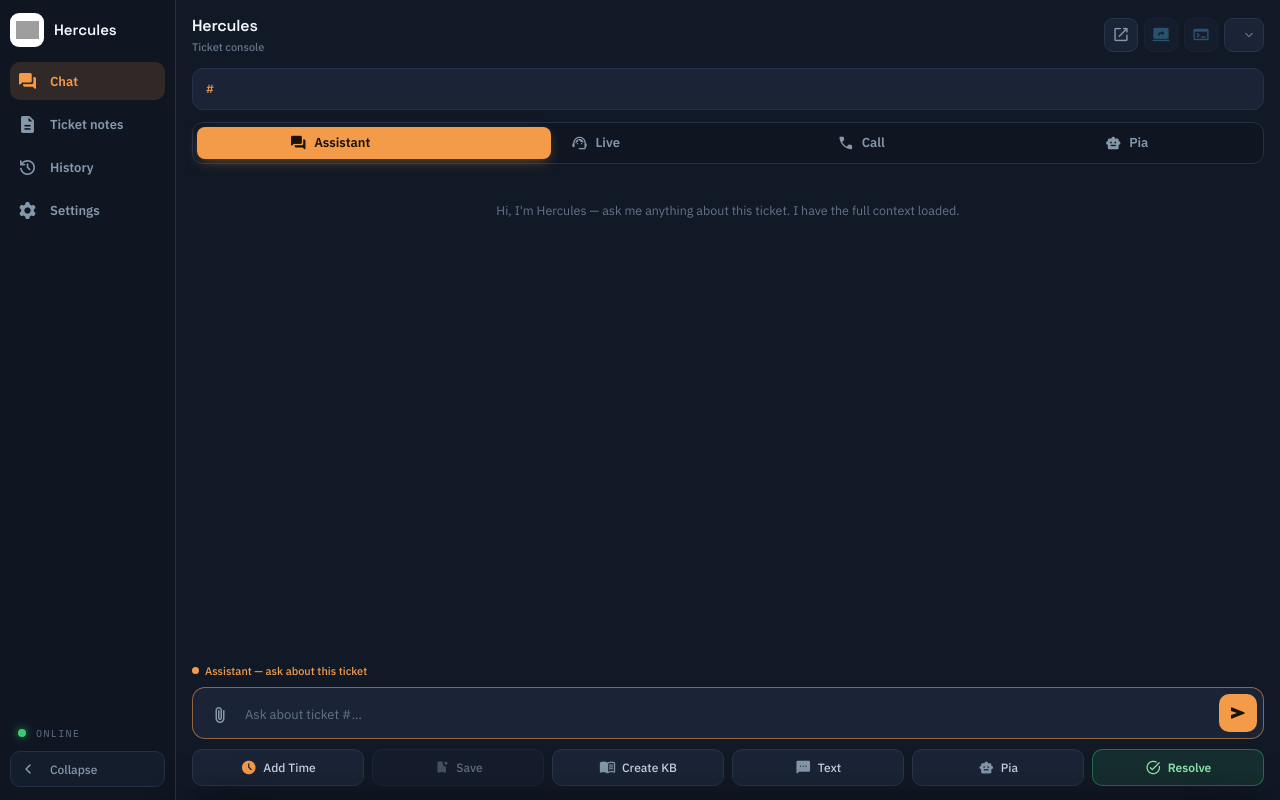
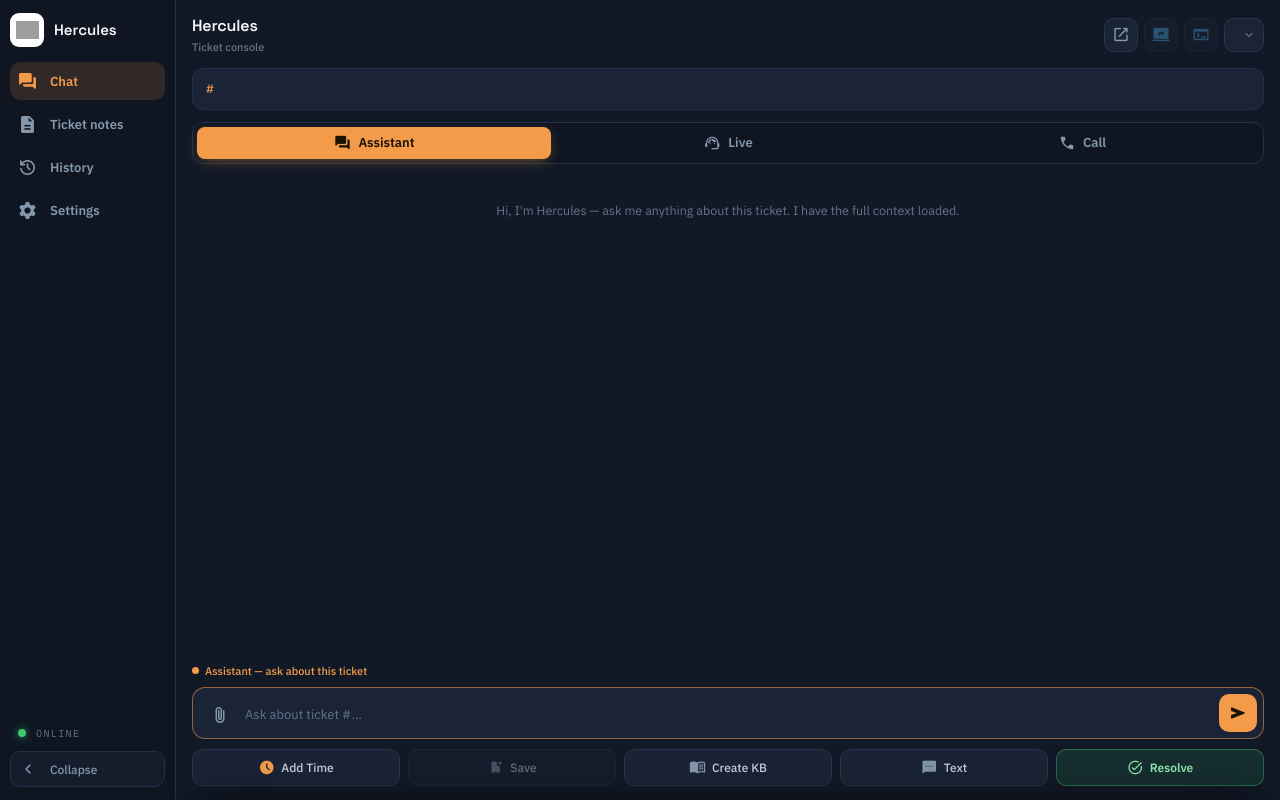
Before and after one commit to NationalTechnologyManagement/CW_AIChat_POD, a Python web app: template templates/pod.html in a window 1280 px wide. Run offline with Jinja, Linux system fonts and the light colour scheme; the template is opened without the code that fills it, so the values that code supplies are empty; grey boxes are pictures that could not be loaded.

Commit message:
Pod: hide the Pia tab for clients not in Pia; drop the Pia action button
The hidden attribute on the tab lost to .mode-tab's display:flex, so the tab
showed for every client. Add the rule that honours it. The Pia action-row
button was crowding the row and the tab covers it.

Co-Authored-By: Claude Fable 5.1 <noreply@anthropic.com>

```diff
--- a/templates/pod.html
+++ b/templates/pod.html
@@ -152,6 +152,7 @@
         body.pia-enabled .mode-pill .indicator{width:calc((100% - 8px) / 4);}
         body.pia-mode .mode-pill .indicator{transform:translateX(300%);}
         .mode-tab{position:relative;z-index:2;flex:1;min-width:0;white-space:nowrap;border:none;background:none;cursor:pointer;font-family:'IBM Plex Sans',sans-serif;font-size:13px;font-weight:600;color:var(--icon);display:flex;align-items:center;justify-content:center;gap:7px;transition:color .2s;}
+        .mode-tab[hidden]{display:none;}
         .mode-tab .i{font-size:18px;}
         .mode-tab.active{color:var(--accent-text);}
         /* Three tabs in a narrow CW pod: shrink, then fall back to icons only. */
@@ -560,9 +561,7 @@
                             <button class="act time" id="addTimeBtn"><span class="i">schedule</span>Add Time</button>
                             <button class="act" id="saveBtn" disabled><span class="i">bookmark_add</span>Save</button>
                             <button class="act" id="kbBtn" title="Write this fix up as a Hudu KB article"{% if not hudu_enabled %} hidden{% endif %}><span class="i">menu_book</span>Create KB</button>
-                            <button class="act" id="smsBtn" title="Text the customer about this ticket"{% if not sms_enabled %} hidden{% endif %}><span class="i">sms</span>Text</button>
-                            <button class="act" id="piaBtn" title="Ask Hercules which Pia automation could handle this ticket"{% if not pia.enabled %} hidden{% endif %}><span class="i">smart_toy</span>Pia</button>
-                            <button class="act resolve" id="resolveBtn"><span class="i">task_alt</span>Resolve</button>
+                            <button class="act" id="smsBtn" title="Text the customer about this ticket"{% if not sms_enabled %} hidden{% endif %}><span class="i">sms</span>Text</button>                            <button class="act resolve" id="resolveBtn"><span class="i">task_alt</span>Resolve</button>
                         </div>
                     </div>
                 </section>
@@ -2266,15 +2265,6 @@
                 + 'if there is one, link it and tell me. Otherwise draft a short one (purpose line, then numbered steps) for me to review.';
             sendMessage();
         }
-        function askPia(){
-            if (!PIA || !PIA.enabled || currentMode === 'call') return;
-            if (currentMode === 'pia') setMode('ai');
-            if (liveMode) { showToast('Switch back to the Hercules chat to ask about Pia', 'error'); return; }
-            if (isStreaming) { showToast('Wait for Hercules to finish, then try again', 'error'); return; }
-            chatInput.value = 'Read this ticket and tell me which of this client\'s Pia automations, if any, would handle it. '
-                + 'Name the best match and what it would do here, then offer to start it. If nothing fits, say so.';
-            sendMessage();
-        }
         function kbDraftContext(){
             const card = liveKbCard();
             if (!card) return '';
@@ -3220,9 +3210,7 @@
         addTimeBtn.addEventListener('click', function(){ openTimeModal('add'); });
         saveBtn.addEventListener('click', saveToTicket);
         resolveBtn.addEventListener('click', resolveTicket);
-        kbBtn.addEventListener('click', startKbArticle);
-        $('piaBtn').addEventListener('click', askPia);
-        $('smsBtn').addEventListener('click', openSmsSheet);
+        kbBtn.addEventListener('click', startKbArticle);        $('smsBtn').addEventListener('click', openSmsSheet);
         clearBtn.addEventListener('click', clearChat);
         aiTab.addEventListener('click', function(){ setMode('ai'); });
         liveTab.addEventListener('click', function(){ setMode('live'); });
```
Also changed, not shown: README.md.
